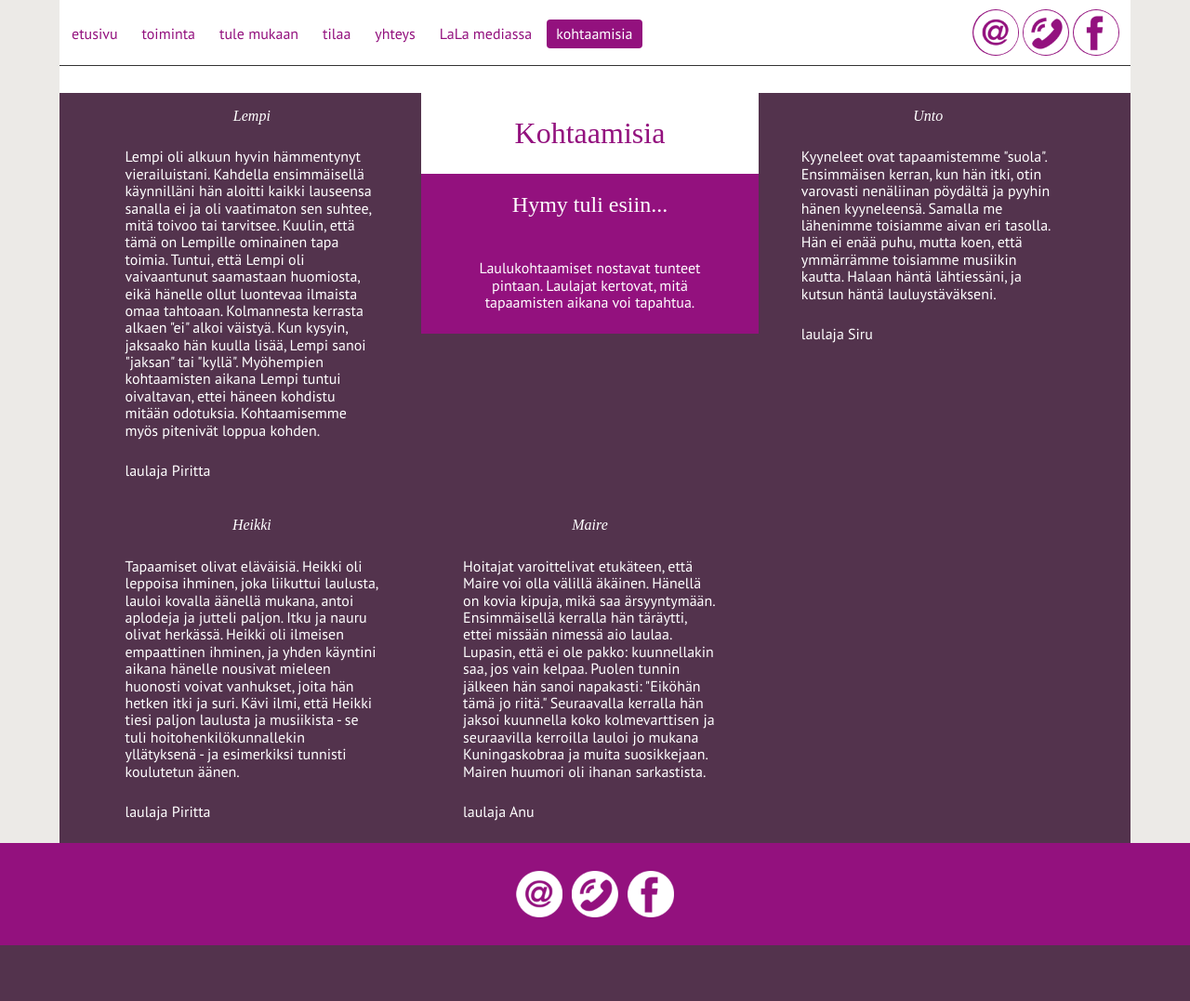
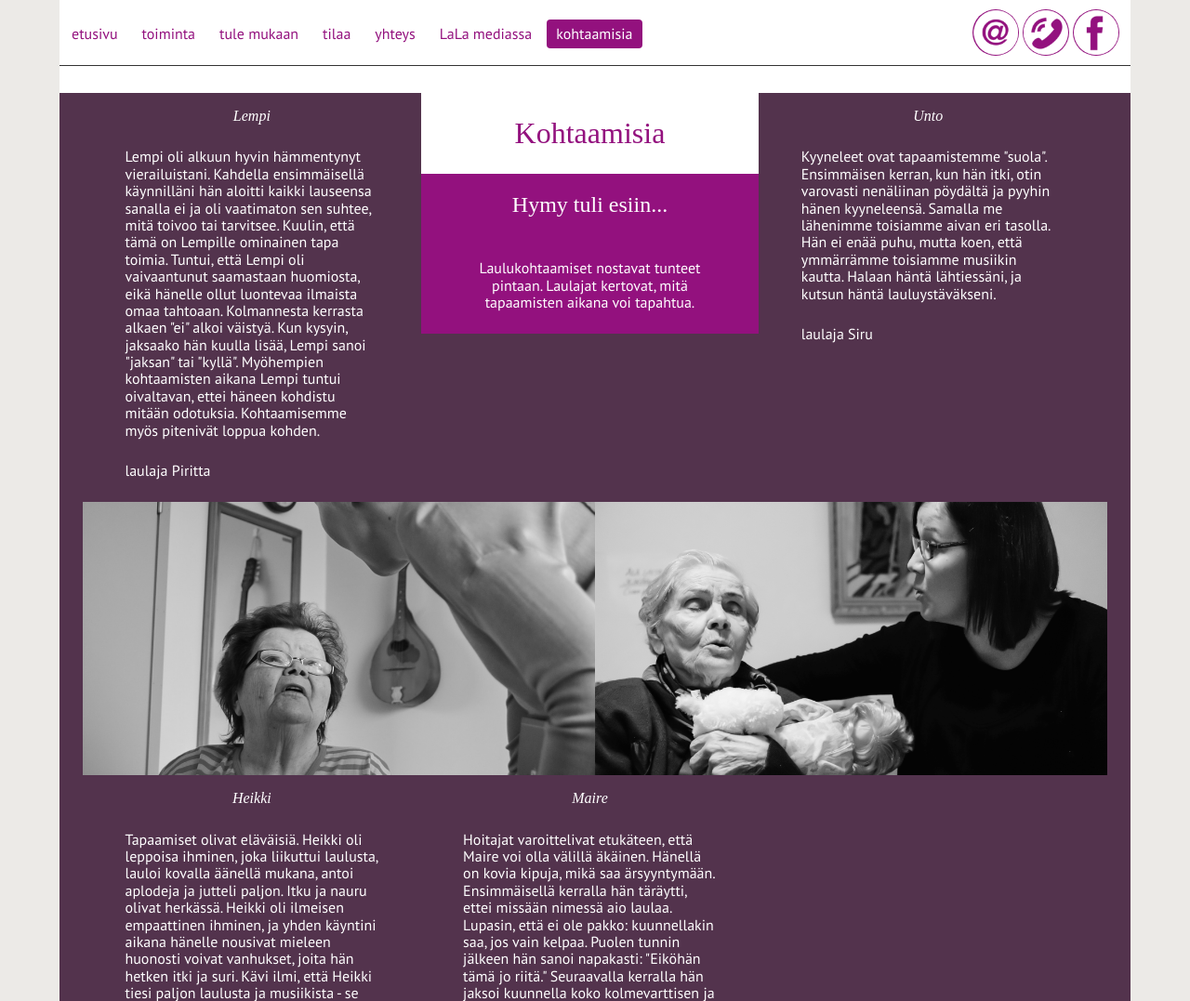
Before and after one commit to mklinga/lala, a PHP site: page /kohtaamisia.php in a window 1280 px wide. Shown: the top 1077 px of the page at 93% size. Before the commit the page ends 1017 px from the top, so only its background shows below. Run offline with PHP 8.4, Linux system fonts and the light colour scheme; some web fonts are replaced.

Commit message:
Kohtaamisia

```diff
--- a/html/kohtaamisia.php
+++ b/html/kohtaamisia.php
@@ -19,6 +19,10 @@
     <p>Kyyneleet ovat tapaamistemme "suola". Ensimmäisen kerran, kun hän itki, otin varovasti nenäliinan pöydältä ja pyyhin hänen kyyneleensä. Samalla me lähenimme toisiamme aivan eri tasolla. Hän ei enää puhu, mutta koen, että ymmärrämme toisiamme musiikin kautta. Halaan häntä lähtiessäni, ja kutsun häntä lauluystäväkseni.</p>
     <p>laulaja Siru</p>
   </div>
+  <div class='img-break'>
+    <img src='assets/kohtaamisia03.png' />
+    <img src='assets/kohtaamisia04.png' />
+  </div>
   <div class='kohtaaminen'>
     <h3>Heikki</h3>
     <p>Tapaamiset olivat eläväisiä. Heikki oli leppoisa ihminen, joka liikuttui laulusta, lauloi kovalla äänellä mukana, antoi aplodeja ja jutteli paljon. Itku ja nauru olivat herkässä. Heikki oli ilmeisen empaattinen ihminen, ja yhden käyntini aikana hänelle nousivat mieleen huonosti voivat vanhukset, joita hän hetken itki ja suri. Kävi ilmi, että Heikki tiesi paljon laulusta ja musiikista - se tuli hoitohenkilökunnallekin yllätyksenä - ja esimerkiksi tunnisti koulutetun äänen.</p>
--- a/html/scss/style.scss
+++ b/html/scss/style.scss
@@ -439,6 +439,24 @@ footer#footer {
     order: 2;
   }
 
+  div.img-break {
+    display: flex;
+    align-items: center;
+
+    img {
+      display: block;
+      max-width: 50%;
+    }
+
+    @media (max-width: $mobile) {
+      flex-direction: column;
+
+      img {
+        max-width: 100%;
+      }
+    }
+  }
+
   #kohtaamisia-header {
     background: $primary;
     text-align: center;
@@ -463,6 +481,7 @@ footer#footer {
 
   .kohtaaminen {
     flex-basis: 33%;
+
     h3 {
       font-size: 1em;
     }
--- a/html/style.css
+++ b/html/style.css
@@ -727,6 +727,17 @@ footer#footer {
   order: 0; }
   #kohtaamisia > div:not(:first-of-type) {
     order: 2; }
+  #kohtaamisia div.img-break {
+    display: flex;
+    align-items: center; }
+    #kohtaamisia div.img-break img {
+      display: block;
+      max-width: 50%; }
+    @media (max-width: 768px) {
+      #kohtaamisia div.img-break {
+        flex-direction: column; }
+        #kohtaamisia div.img-break img {
+          max-width: 100%; } }
   #kohtaamisia #kohtaamisia-header {
     background: #93117e;
     text-align: center;
```
Also changed, not shown: html/assets/kohtaamisia03.png (added), html/assets/kohtaamisia04.png (added).
